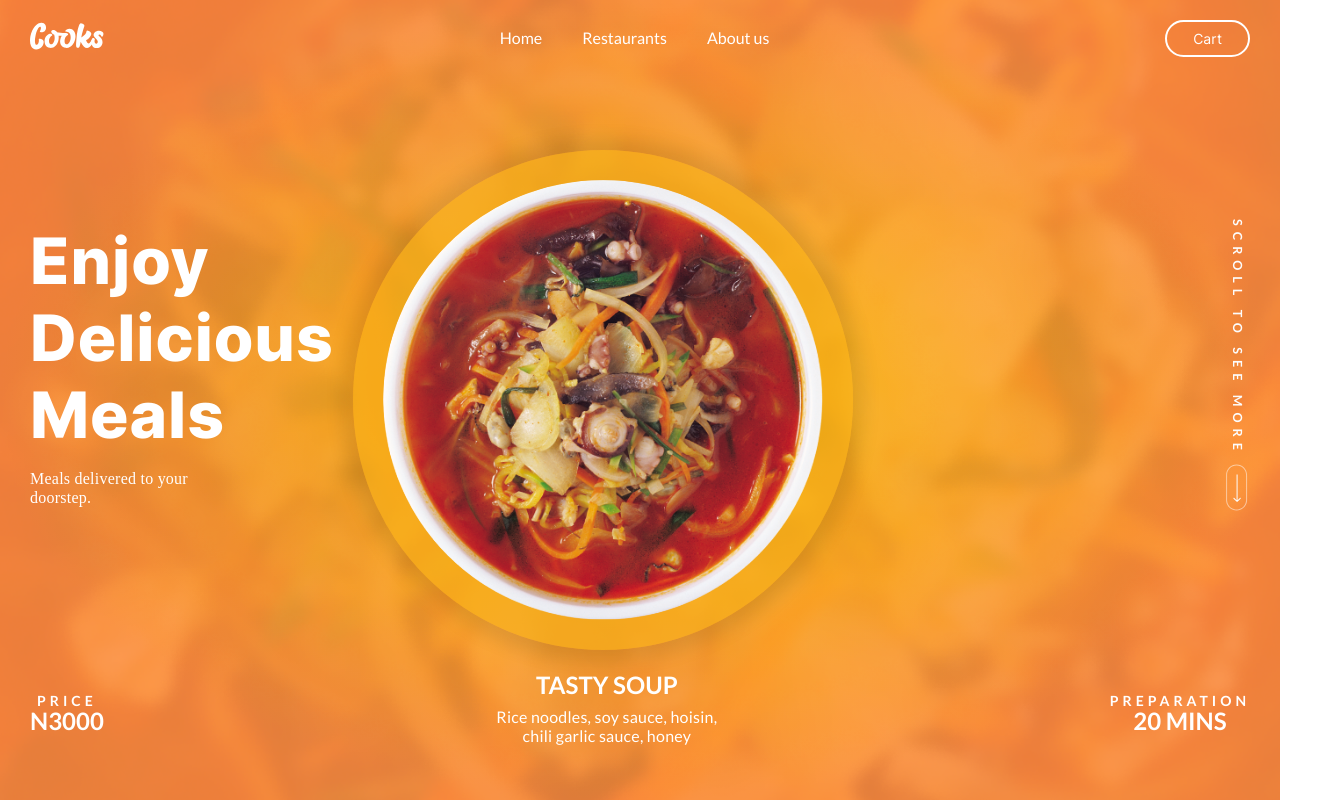
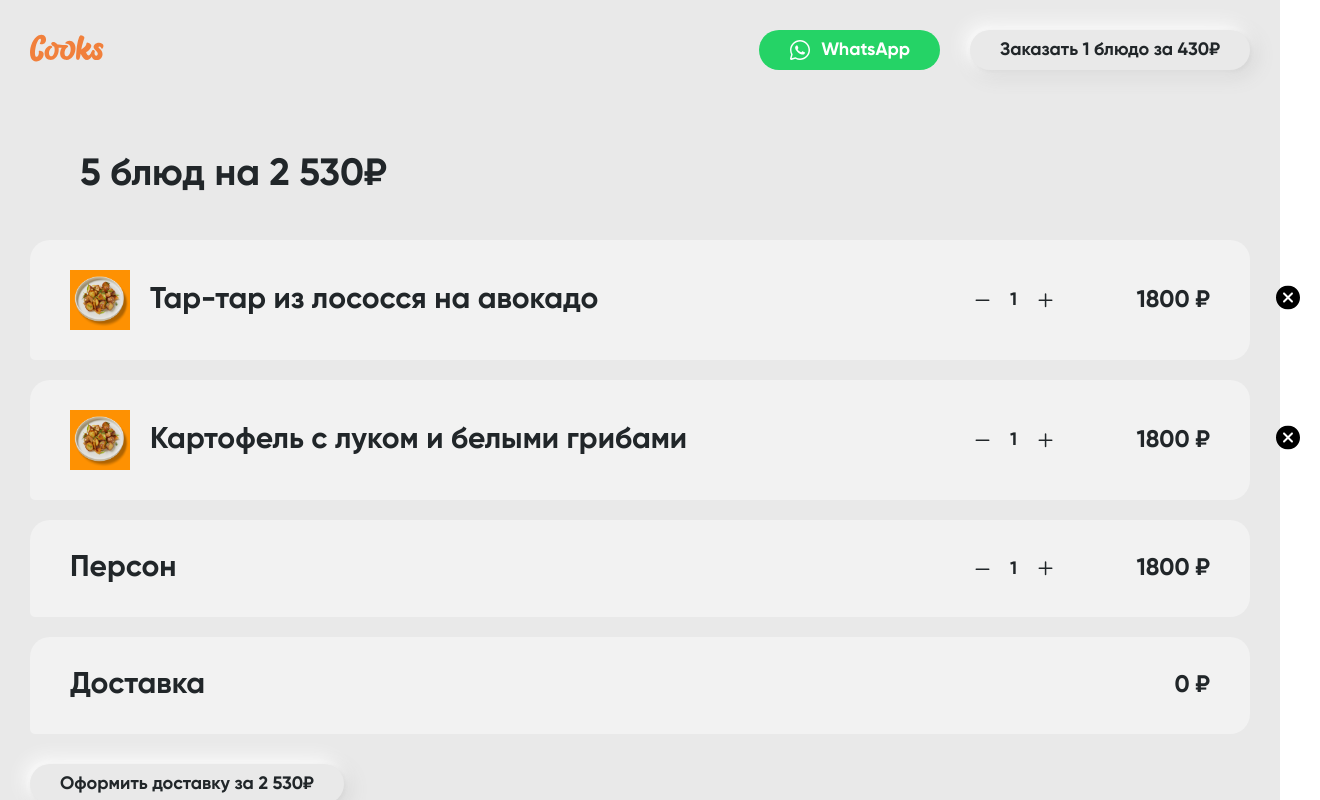
Before and after one commit to ArtemRasspopov/cooks-delivery-React, a React (Create React App) app: page / in a window 1280 px wide. Shown: the top 800 px of the page, 1320 px wide, since content can reach past the window. Built offline with nearby package versions, Linux system fonts and the light colour scheme.

Commit message:
added remove button to cart

```diff
--- a/src/App.js
+++ b/src/App.js
@@ -1,11 +1,11 @@
 import React from "react";
-// import Cart from "./pages/cart/Cart";
-import Home from "./pages/home/Home";
+import Cart from "./pages/cart/Cart";
+// import Home from "./pages/home/Home";
 
 function App() {
   return (
-    <Home/>
-    // <Cart/>
+    // <Home/>
+    <Cart/>
   );
 }
 
--- a/src/components/curtCurd/CartCard.jsx
+++ b/src/components/curtCurd/CartCard.jsx
@@ -2,22 +2,31 @@ import React from "react";
 import style from "./CartCard.module.scss";
 import ProductCounter from "../../components/productСounter/ProductCounter";
 
+//svg
+import { ReactComponent as ExitSvg } from "../../sources/images/exit.svg";
+
 const CartCard = ({ title, image, counter, price }) => {
   console.log(image);
   return (
+    <>
       <div className={style.card}>
         {image && (
           <div className={style.card_image}>
             <img src={image} alt="img" />
           </div>
         )}
-
         <div className={style.card_title}>
           <h2>{title}</h2>
         </div>
         {counter && <ProductCounter />}
         <p className={style.price}>{price} ₽</p>
+        {image && (
+        <button className={style.remove}>
+          <ExitSvg />
+        </button>
+      )}
       </div>
+    </>
   );
 };
 
--- a/src/components/curtCurd/CartCard.module.scss
+++ b/src/components/curtCurd/CartCard.module.scss
@@ -4,6 +4,7 @@
   background: rgba(255, 255, 255, 0.4);
   border-radius: 20px 20px 20px 5px;
   padding: 30px 40px;
+  position: relative;
 }
 
 .card_image {
@@ -42,3 +43,19 @@
   margin-left: 50px;
   text-align: right;
 }
+
+.remove{
+  position: absolute;
+  right: -70px;
+  top: 50%;
+  transform: translateY(-50%);
+  cursor: pointer;
+  padding: 20px;
+  background-color: transparent;
+
+  svg{
+    path{
+      fill: black;
+    }
+  }
+}
```
Lines whose indentation alone changed are shown as unchanged.
